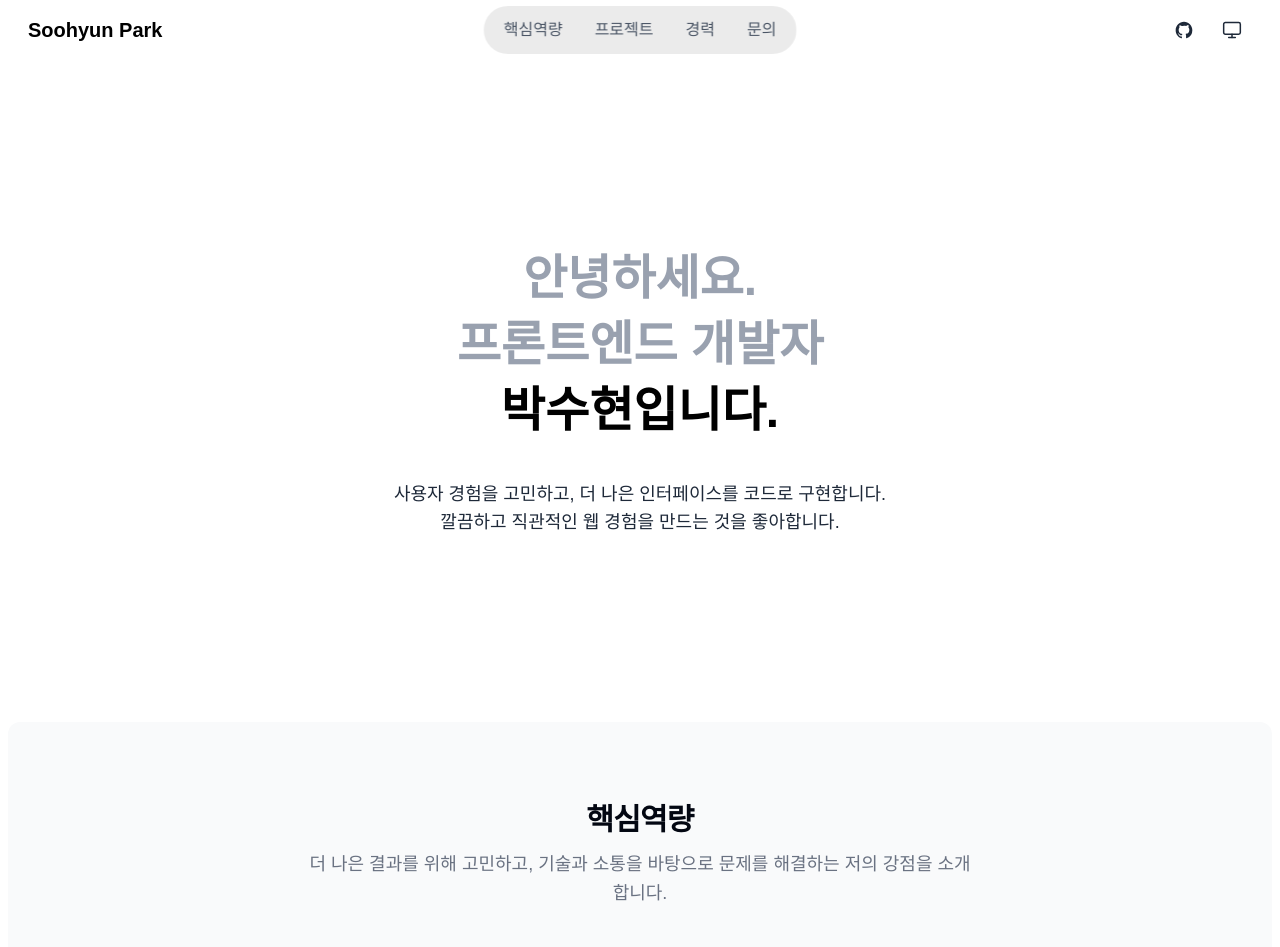
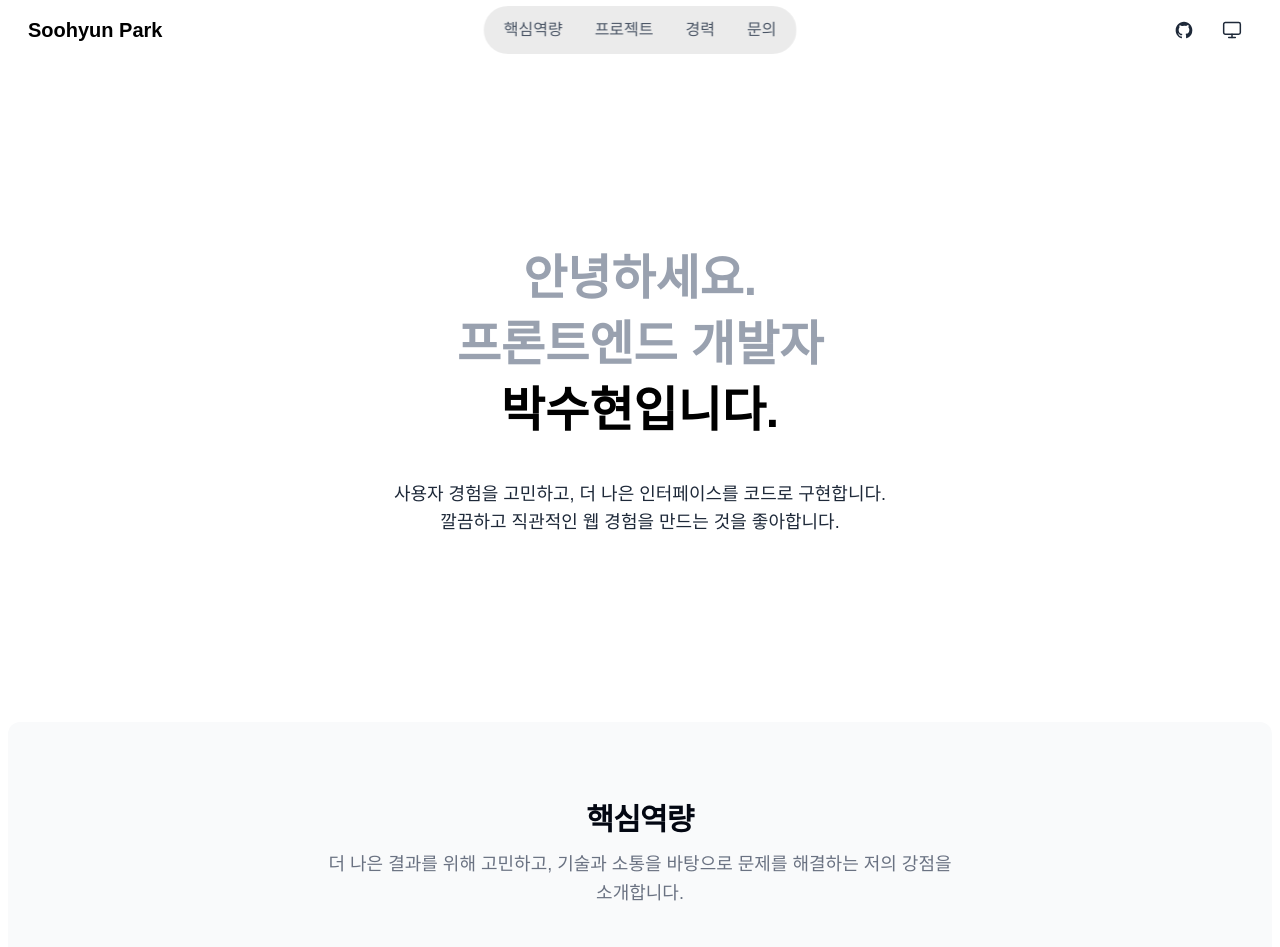
Before and after one commit to sootopia/frontend-soohyun, a Next.js app: page / in a window 1280 px wide. Shown: the top 947 px of the page. Built offline with nearby package versions, Linux system fonts and the light colour scheme; a web font is replaced by a local one.

Commit message:
fix: 섹션 타이틀 컴포넌트 줄바꿈 처리 (break-keep)

```diff
--- a/src/components/ui/SectionTitle.tsx
+++ b/src/components/ui/SectionTitle.tsx
@@ -7,7 +7,7 @@ export function SectionTitle({ title, description }: SectionTitleProps) {
   return (
     <div className="mx-auto max-w-2xl text-center mb-10">
       <h3 className="text-2xl font-semibold tracking-tight text-gray-950 md:text-3xl dark:text-white">{title}</h3>
-      <p className="mt-2 md:mt-3 text-base leading-relaxed text-gray-500 md:text-lg dark:text-gray-400">
+      <p className="mt-2 md:mt-3 text-base break-keep leading-relaxed text-gray-500 md:text-lg dark:text-gray-400">
         {description}
       </p>
     </div>
```
